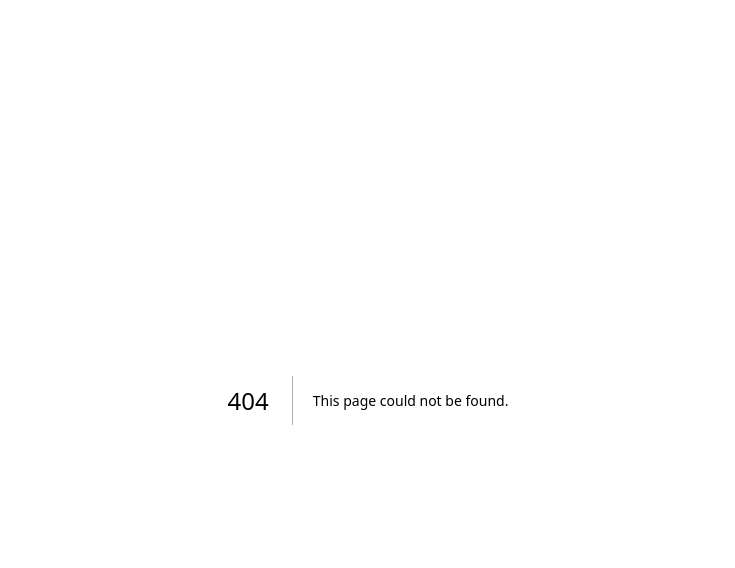
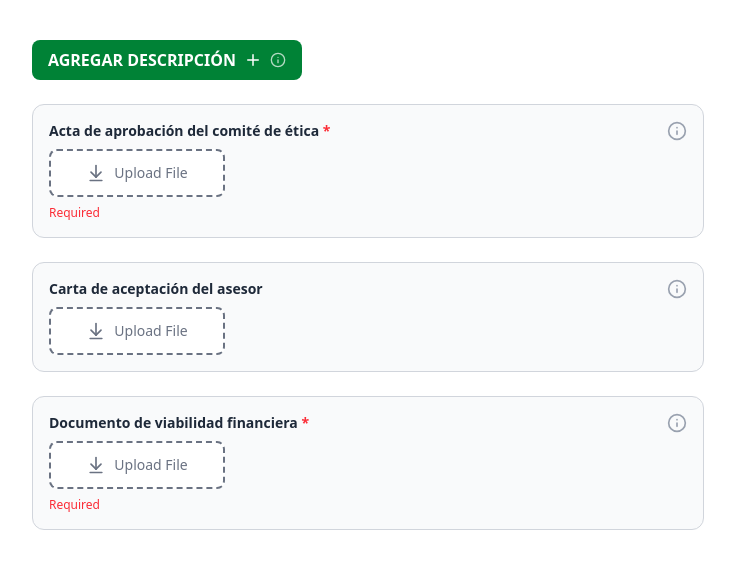
Before and after one commit to yeison8a/SIGEPOS-UdeA-Front-end, a Next.js app: page /anexos2 in a window 1280 px wide. Before the commit this address had no page. Shown: the top 568 px of the page, without its empty margins (272-1007 px from the left). Built offline with nearby package versions, Linux system fonts and the light colour scheme.

Commit message:
prueba de vistas de anexos

```diff
--- /dev/null
+++ b/components/UploadSection2.tsx
@@ -0,0 +1,39 @@
+// components/UploadSection.tsx
+"use client";
+
+
+
+import { useState } from "react";
+import { Plus, Info } from "lucide-react"; // usa lucide-react para íconos
+import FileUploadField from "./FileUploadField";
+
+export default function UploadSection() {
+  const [showDescription, setShowDescription] = useState(false);
+
+  return (
+    <div className="max-w-2xl mx-auto mt-10 space-y-6">
+      {/* Botón superior */}
+      <button
+        onClick={() => setShowDescription(!showDescription)}
+        className="flex items-center gap-2 bg-green-700 text-white px-4 py-2 rounded-lg font-semibold hover:bg-green-800 transition"
+      >
+        AGREGAR DESCRIPCIÓN
+        <Plus size={18} />
+        <Info size={16} className="text-white/70" />
+      </button>
+
+      {/* Campo de descripción opcional */}
+      {showDescription && (
+        <textarea
+          placeholder="Escribe la descripción aquí..."
+          className="w-full border rounded-lg p-3 text-sm focus:ring-2 focus:ring-green-600"
+        />
+      )}
+
+      {/* Campos de subida de archivos */}
+      <FileUploadField label="Acta de aprobación del comité de ética" required />
+      <FileUploadField label="Carta de aceptación del asesor" />
+      <FileUploadField label="Documento de viabilidad financiera" required />
+    </div>
+  );
+}
--- /dev/null
+++ b/src/app/anexos1/page.tsx
@@ -0,0 +1,9 @@
+
+import UploadSection1 from "../../../components/UploadSection1";
+export default function LoginPage() {
+    return (
+        <div>
+            <UploadSection1/>
+        </div>
+    );
+}
--- /dev/null
+++ b/src/app/anexos2/page.tsx
@@ -0,0 +1,9 @@
+
+import UploadSection2 from "../../../components/UploadSection2";
+export default function FilePage() {
+    return (
+        <div>
+            <UploadSection2/>
+        </div>
+    );
+}
--- a/src/app/login/page.tsx
+++ b/src/app/login/page.tsx
@@ -1,9 +1,9 @@
 
-import UploadSection from "../../../components/UploadSection";
+import Login from "../../../components/Login";
 export default function LoginPage() {
     return (
         <div>
-            <UploadSection/>
+            <Login/>
         </div>
     );
 }
```
Also changed, not shown: components/UploadSection1.tsx (renamed from components/UploadSection.tsx).
